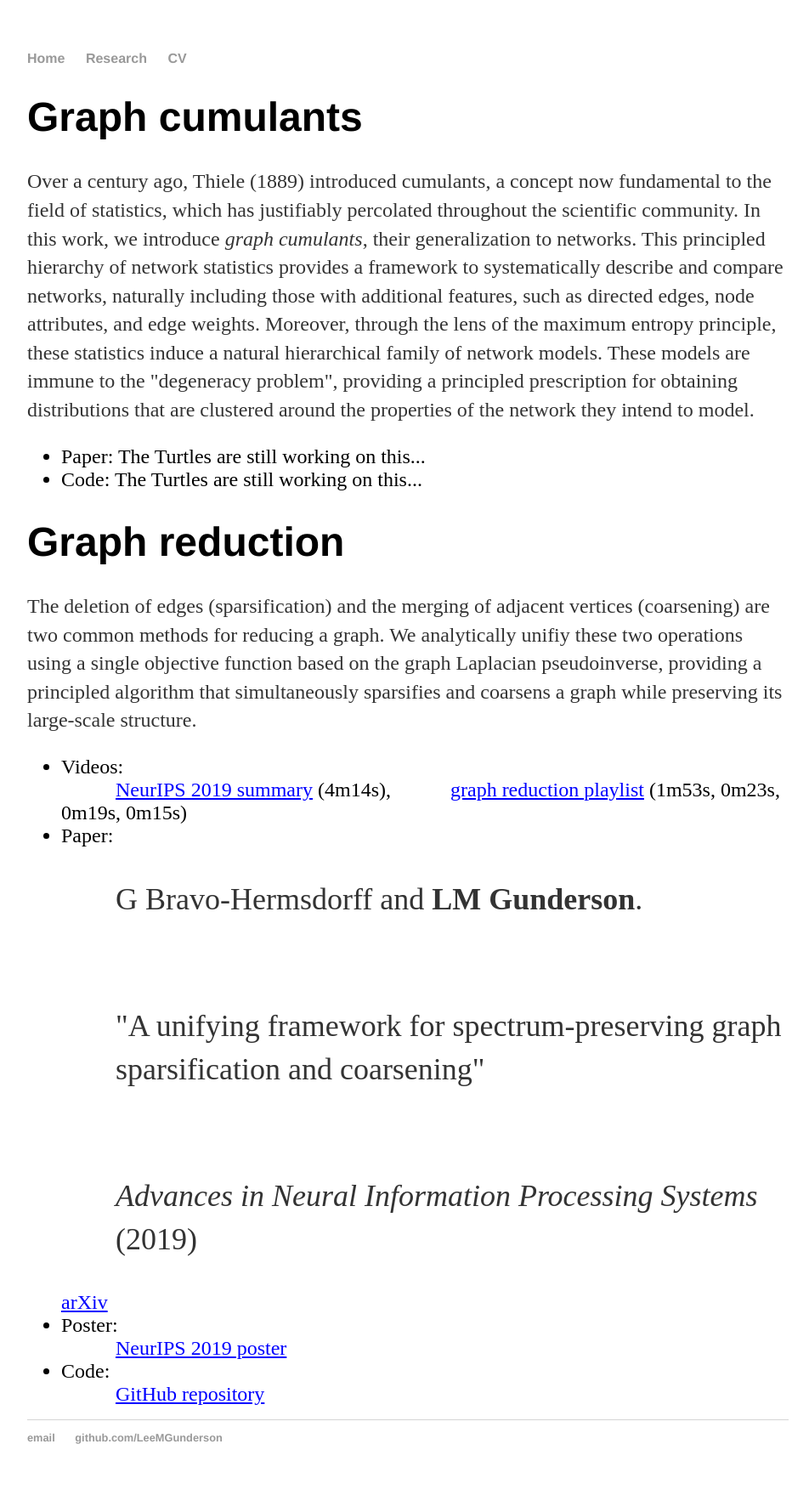
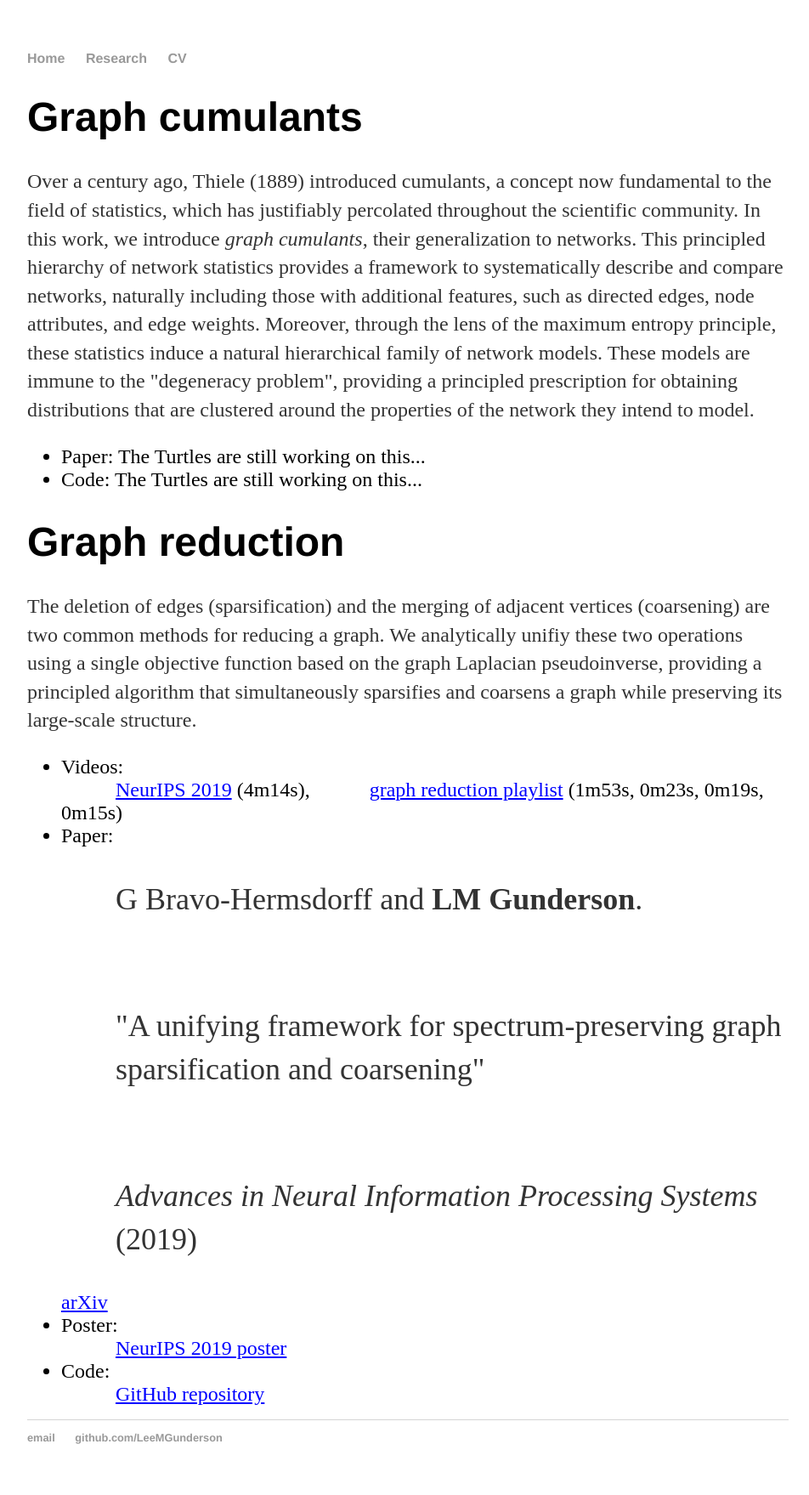
Before and after one commit to LeeMGunderson/LeeMGunderson.github.io, a Jekyll site: the page built from research/index.html, in a window 1280 px wide. Shown: the whole page at 85% size, without its empty margins (160-1112 px from the left). Built offline with Jekyll 4.4.1, drawn with Linux system fonts in a browser that asks for light colours.

Commit message:
Update index.html

```diff
--- a/research/index.html
+++ b/research/index.html
@@ -21,8 +21,7 @@
 		<ul>
 			<li style="font-size:24px";>Videos:
 				<br>
-				<a href="https://www.youtube.com/watch?v=xTAPZbQlq3A" target="_blank" style="margin-left:64px; text-decoration:underline; color:blue">NeurIPS 2019 summary</a> (4m14s),
-				<a href="https://www.youtube.com/playlist?list=PLmfiQcz2q6d3sZutLri4ZAIDLqM_4K1p-" target="_blank" style="margin-left:64px; text-decoration:underline; color:blue">graph reduction playlist</a> (1m53s, 0m23s, 0m19s, 0m15s)
+				<a href="https://www.youtube.com/watch?v=xTAPZbQlq3A" target="_blank" style="margin-left:64px; text-decoration:underline; color:blue">NeurIPS 2019</a> (4m14s), <a href="https://www.youtube.com/playlist?list=PLmfiQcz2q6d3sZutLri4ZAIDLqM_4K1p-" target="_blank" style="margin-left:64px; text-decoration:underline; color:blue">graph reduction playlist</a> (1m53s, 0m23s, 0m19s, 0m15s)
 			</li>
 			<li style="font-size:24px";>Paper:
 				<br>
```
